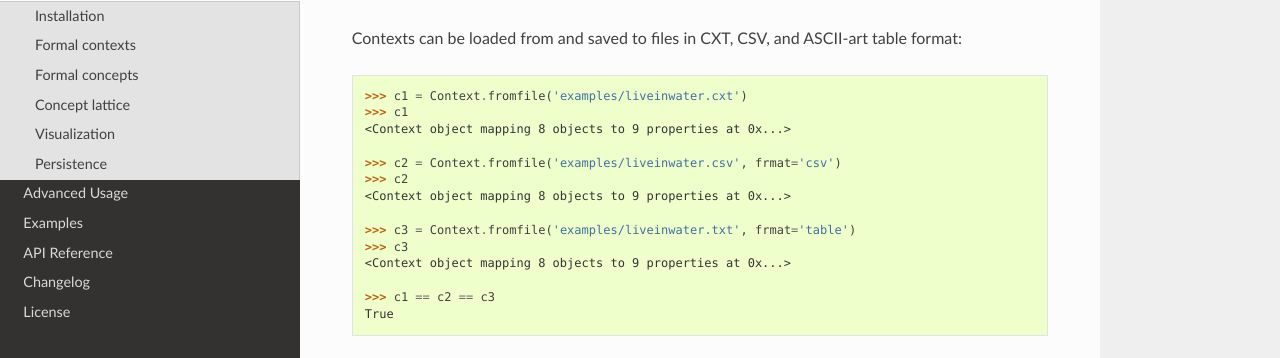
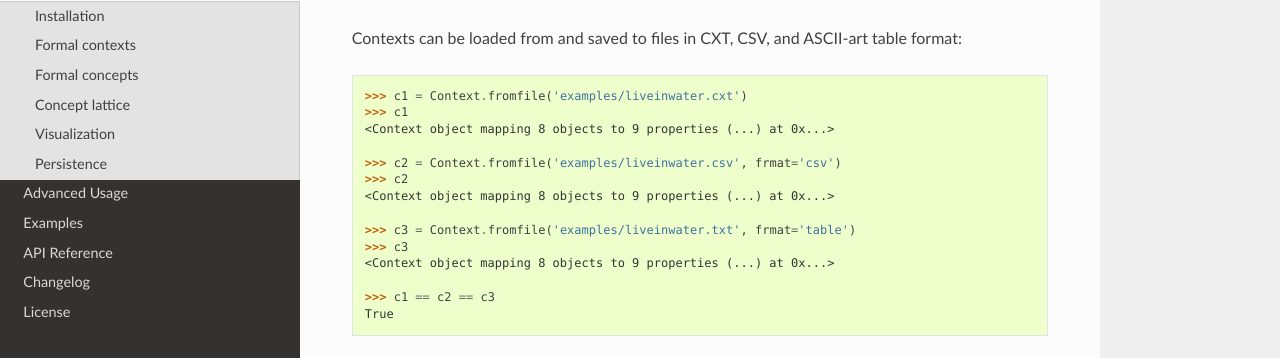
Before and after one commit to xflr6/concepts, a Sphinx documentation site: the page built from docs/manual.rst, in a window 1280 px wide and 900 px high, scrolled down 6586 px. Shown: the part 161-519 px from the top of the window. Built offline with Sphinx 7.4.7 and the Read the Docs theme 2.0.0, drawn with Linux system fonts in a browser that asks for light colours; some of the changed text lies outside the part shown.

Commit message:
add hex-encoded crc32 of context string to context repr

```diff
--- a/docs/advanced.rst
+++ b/docs/advanced.rst
@@ -38,7 +38,7 @@
     >>> d.add_object('girl', ['female'])
 
     >>> print(Context(*d))  # doctest: +ELLIPSIS
-    <Context object mapping 4 objects to 4 properties at 0x...>
+    <Context object mapping 4 objects to 4 properties (...) at 0x...>
              |male|female|adult|child|
         man  |X   |      |X    |     |
         woman|    |X     |X    |     |
--- a/docs/manual.rst
+++ b/docs/manual.rst
@@ -56,7 +56,7 @@
     ... ''')
 
     >>> c  # doctest: +ELLIPSIS
-    <Context object mapping 3 objects to 4 properties at 0x...>
+    <Context object mapping 3 objects to 4 properties (...) at 0x...>
 
 You can also load contexts from files in different **plain-text formats**, see
 below.
@@ -158,7 +158,7 @@
 .. code:: python
 
     >>> c  # doctest: +ELLIPSIS
-    <Context object mapping 3 objects to 4 properties at 0x...>
+    <Context object mapping 3 objects to 4 properties (...) at 0x...>
 
     >>> l = c.lattice
 
@@ -316,15 +316,15 @@
 
     >>> c1 = Context.fromfile('examples/liveinwater.cxt')
     >>> c1  # doctest: +ELLIPSIS
-    <Context object mapping 8 objects to 9 properties at 0x...>
+    <Context object mapping 8 objects to 9 properties (...) at 0x...>
 
     >>> c2 = Context.fromfile('examples/liveinwater.csv', frmat='csv')
     >>> c2  # doctest: +ELLIPSIS
-    <Context object mapping 8 objects to 9 properties at 0x...>
+    <Context object mapping 8 objects to 9 properties (...) at 0x...>
 
     >>> c3 = Context.fromfile('examples/liveinwater.txt', frmat='table')
     >>> c3  # doctest: +ELLIPSIS
-    <Context object mapping 8 objects to 9 properties at 0x...>
+    <Context object mapping 8 objects to 9 properties (...) at 0x...>
 
     >>> c1 == c2 == c3
     True
```
Also changed, not shown: concepts/__init__.py (+4 -4 lines), 2 other files.
